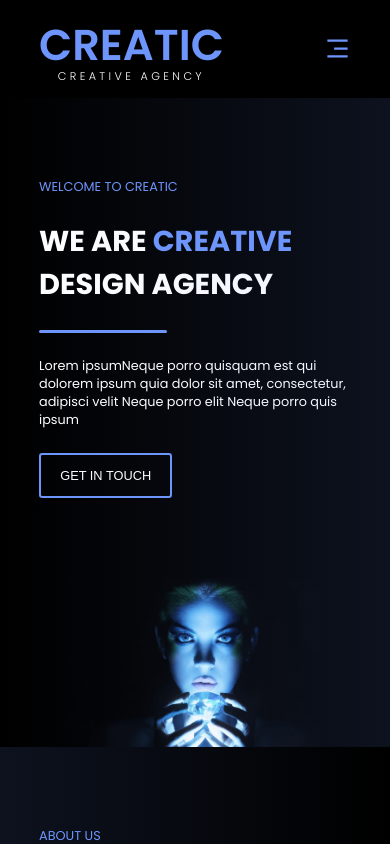
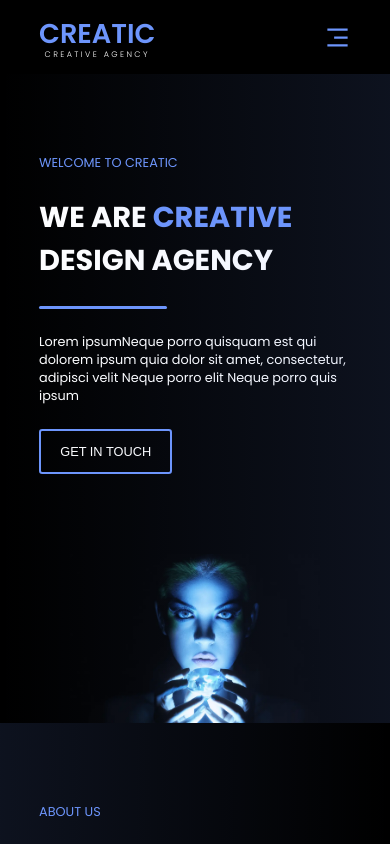
Before and after one commit to yagosantosog/creatic, a React (Create React App) app: page / in a window 390 px wide. Shown: the top 844 px of the page. Built offline with nearby package versions, Linux system fonts and the light colour scheme.

Commit message:
adjust logo size

```diff
--- a/src/components/logo/logo.css
+++ b/src/components/logo/logo.css
@@ -7,7 +7,7 @@
 }
 
 .creatic__logo span:first-child {
-    font-size: 2.7rem;
+    font-size: clamp(1.7rem, 5vw, 2.7rem) ;
     font-weight: 600;
     color: var(--main-color);
     text-transform: uppercase;
@@ -17,6 +17,6 @@
 .creatic__logo span:last-child {
     text-transform: uppercase;
     letter-spacing: 0.3em;
-    font-size: 0.7rem;
+    font-size: clamp(.5rem, 1vw, 0.7rem);
     font-weight: 300;
 }
--- a/src/containers/header/header.css
+++ b/src/containers/header/header.css
@@ -14,7 +14,7 @@
 }
 
 .creatic__header-logo {
-    flex: 1 1 10rem;
+    flex: 1 1 6rem;
     display: flex;
     align-items: center;
     justify-content: left;
```
